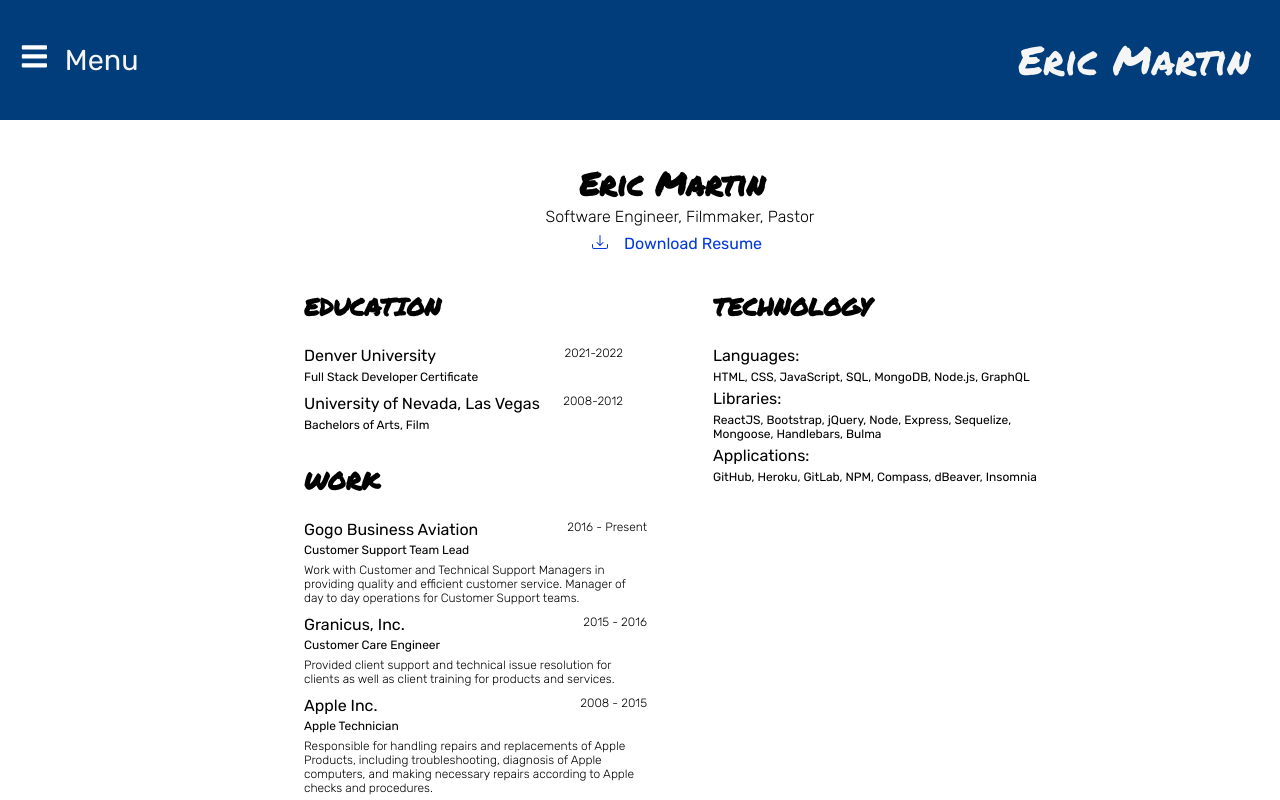
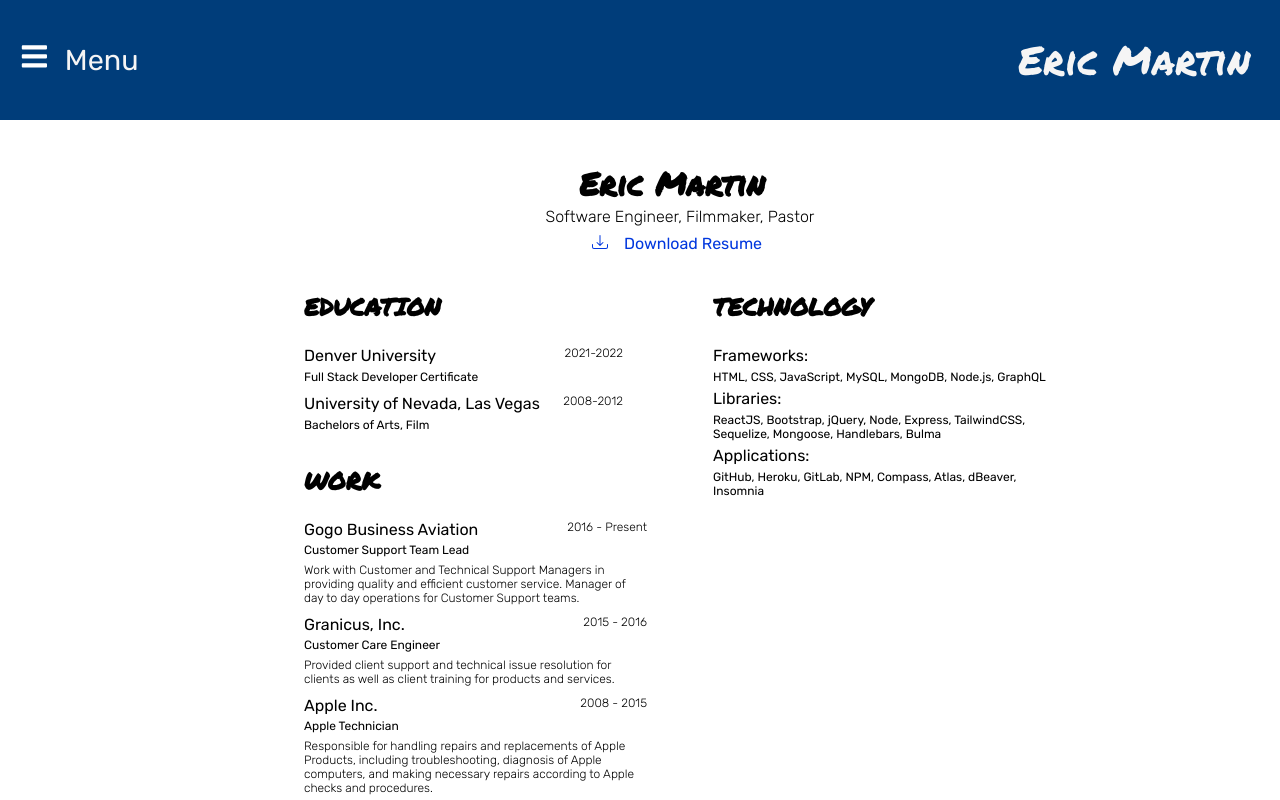
Before and after one commit to EMtheDM/REACT-Portfolio, a React (Create React App) app: page /resume in a window 1280 px wide. Shown: the top 800 px of the page. Built offline with nearby package versions, Linux system fonts and the light colour scheme; the HTML template or start-up script is replaced by a standard one.

Commit message:
updated portfolio and resume

```diff
--- a/src/components/resume/Resume.jsx
+++ b/src/components/resume/Resume.jsx
@@ -97,12 +97,12 @@ const Resume = () => {
               <h2 className="techTitle">
                 TECHNOLOGY
               </h2>
-              <span className="techTopic">Languages: </span>
-              <span className="techContent">HTML, CSS, JavaScript, SQL, MongoDB, Node.js, GraphQL</span>
+              <span className="techTopic">Frameworks: </span>
+              <span className="techContent">HTML, CSS, JavaScript, MySQL, MongoDB, Node.js, GraphQL</span>
               <span className="techTopic">Libraries: </span>
-              <span className="techContent">ReactJS, Bootstrap, jQuery, Node, Express, Sequelize, Mongoose, Handlebars, Bulma</span>
+              <span className="techContent">ReactJS, Bootstrap, jQuery, Node, Express, TailwindCSS, Sequelize, Mongoose, Handlebars, Bulma</span>
               <span className="techTopic">Applications: </span>
-              <span className="techContent">GitHub, Heroku, GitLab, NPM, Compass, dBeaver, Insomnia</span>
+              <span className="techContent">GitHub, Heroku, GitLab, NPM, Compass, Atlas, dBeaver, Insomnia</span>
             </div>
           </div>
         </div>
--- a/src/data.js
+++ b/src/data.js
@@ -1,17 +1,17 @@
 export const products = [
   {
     id: 1,
-    title: "Note Taker",
-    img: "https://i.ibb.co/HPr1cmZ/note-taker.png",
-    gh: "https://github.com/EMtheDM/Note-Taker",
-    link: "https://fathomless-coast-77295.herokuapp.com/",
-    desc: "An app that provides users with the ability to write, save and delete notes. This allows users to organize their thoughts.",
-    tech: "HTML, CSS, JavaScript, Node"
+    title: "SwoleMates",
+    img: "https://i.ibb.co/zRMnPS3/screencapture-true-swole-mates-herokuapp-home-2022-02-27-14-02-45.png",
+    gh: "https://github.com/jonteal/SwoleMates",
+    link: "https://true-swole-mates.herokuapp.com/",
+    desc: "A health-focused app for users to be able to track workouts and nutritional data with a social media component to inspire friendly competition among the users.",
+    tech: "React, TailwindCSS, JavaScript, MongoDB, GraphQL, Semantic UI, Node, Express, "
   },
   {
     id: 2,
     title: "Text Editor",
-    img: "https://i.ibb.co/DM8ShQ0/text-editor.png",
+    img: "https://i.ibb.co/g3ycVzc/screencapture-ancient-beyond-37073-herokuapp-2022-02-27-14-25-47.png",
     gh: "https://github.com/EMtheDM/Text-Editor",
     link: "https://ancient-beyond-37073.herokuapp.com/",
     desc: "A simple single-page text-editor that meets PWA criteria. The application can also function offline.",
@@ -20,7 +20,7 @@ export const products = [
   {
     id: 3,
     title: "BrightIdeas",
-    img: "https://i.ibb.co/hmwz7GL/brightideas.png",
+    img: "https://i.ibb.co/xff9cy5/screencapture-gentle-wildwood-55104-herokuapp-profile-2022-02-27-14-15-33.png",
     gh: "https://github.com/EMtheDM/BrightIdeas",
     link: "https://gentle-wildwood-55104.herokuapp.com/",
     desc: "A simple and concise project management system where a user can create and manage their projects from start to finish.",
@@ -29,7 +29,7 @@ export const products = [
   {
     id: 4,
     title: "Weather Dashboard",
-    img: "https://i.ibb.co/jVvNyqJ/weather-dashboard.png",
+    img: "https://i.ibb.co/3mY78sn/screencapture-emthedm-github-io-Weather-Dashboard-2022-02-27-14-17-38.png",
     gh: "https://github.com/EMtheDM/Weather-Dashboard",
     link: "https://emthedm.github.io/Weather-Dashboard/",
     desc: "This dashboard allows users to input city names and search for current weather in said city, along with a five day forecast.",
@@ -38,7 +38,7 @@ export const products = [
   {
     id: 5,
     title: "Tech Blog",
-    img: "https://i.ibb.co/gwCBvZF/tech-blog.png",
+    img: "https://i.ibb.co/0nY0PS6/screencapture-vast-ocean-80929-herokuapp-2022-02-27-14-10-13.png",
     gh: "https://github.com/EMtheDM/Tech-Blog",
     link: "https://vast-ocean-80929.herokuapp.com/",
     desc: "A blog that allows users to share information, thoughts and other things.",
@@ -47,7 +47,7 @@ export const products = [
   {
     id: 6,
     title: "Watchr",
-    img: "https://i.ibb.co/k8y8zZ1/watchr.png",
+    img: "https://i.ibb.co/bvh58qx/screencapture-emthedm-github-io-Watchr-2022-02-27-14-18-59.png",
     gh: "https://github.com/EMtheDM/Watchr",
     link: "https://emthedm.github.io/Watchr/",
     desc: "An app that is designed to fetch data so a user can get an overview of a movie they've searched for and available streaming platforms.",
```
Also changed, not shown: 1 other file (tests, documents, lock files or other folders).
